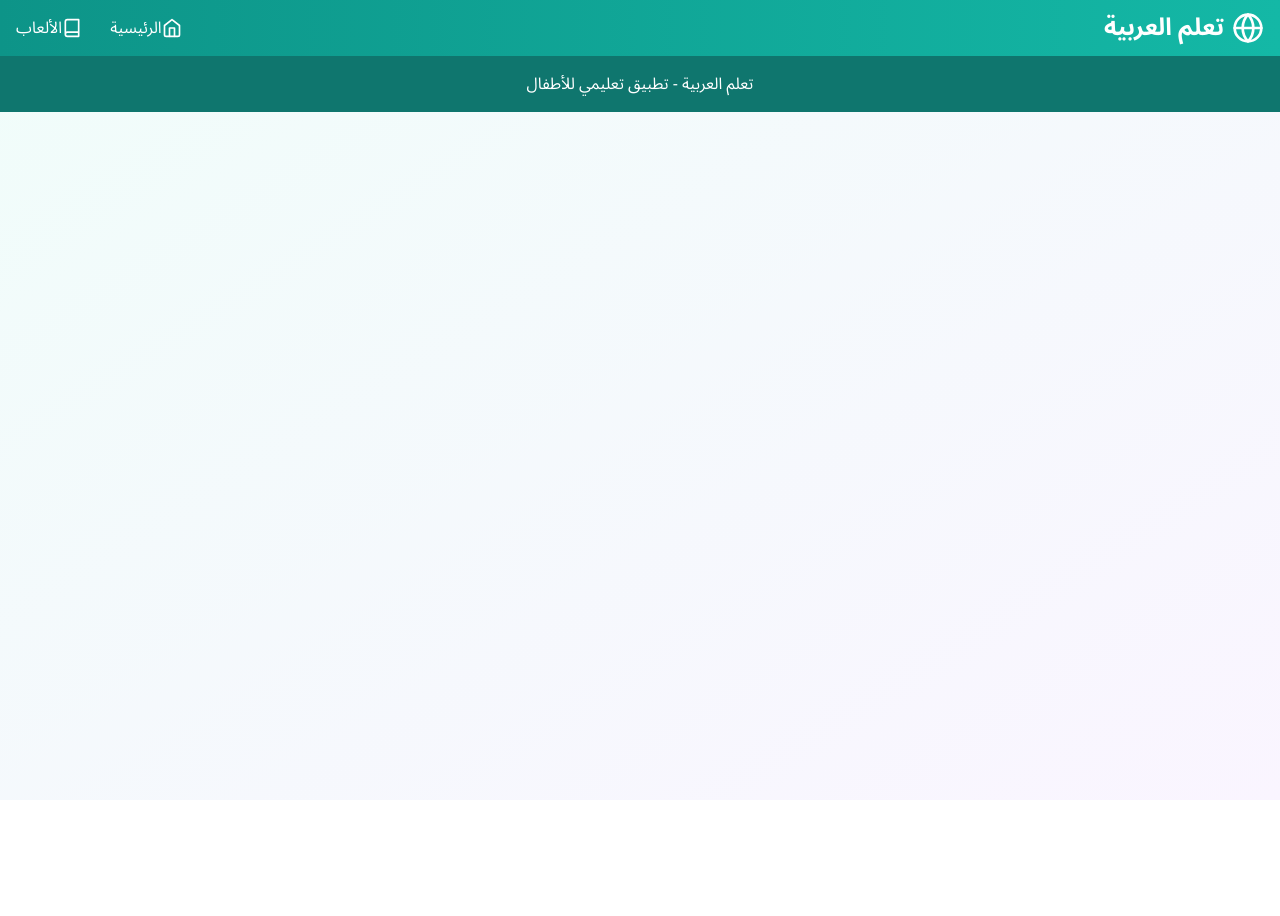
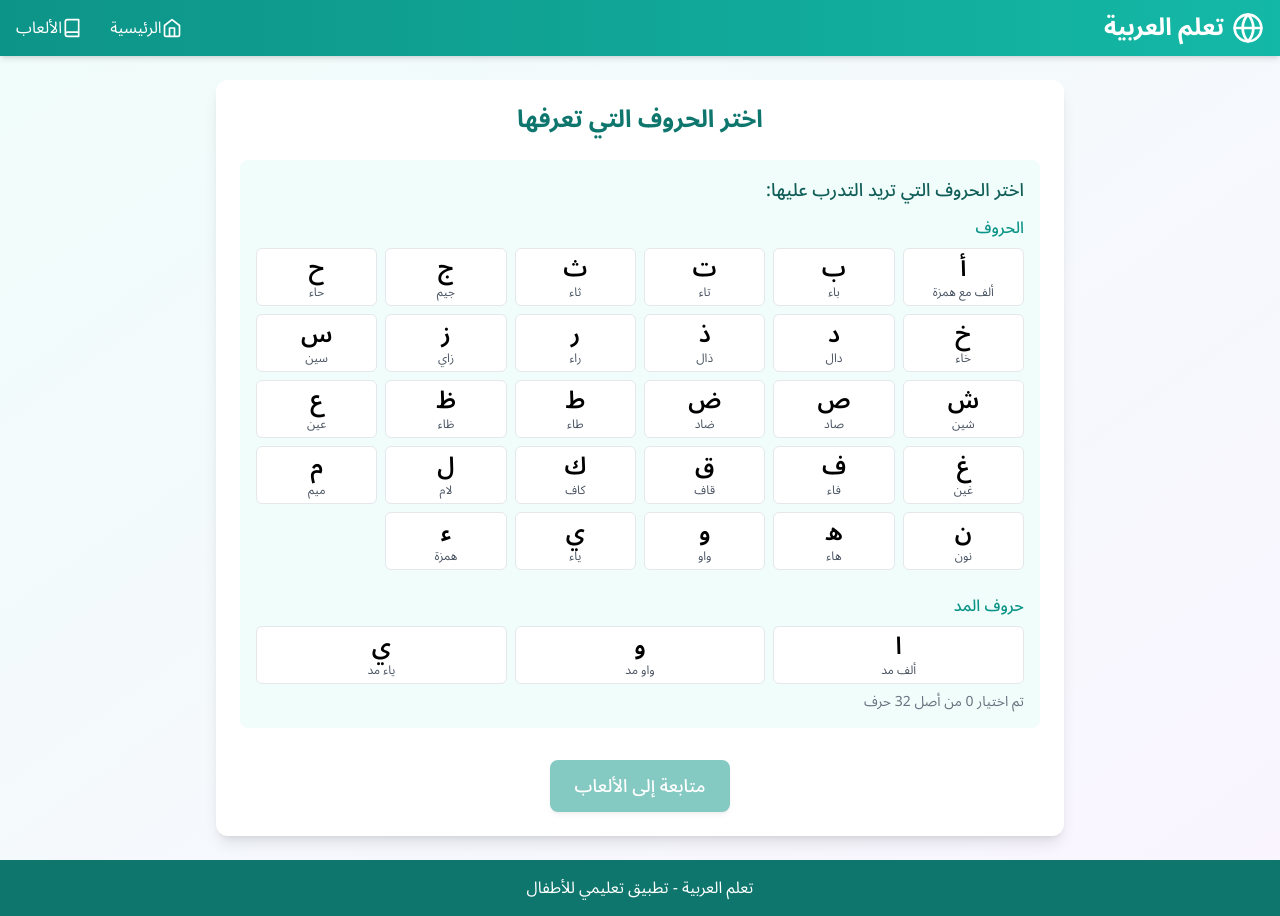
Before and after one commit to AkremGomri/website-learn-arabic, a React (Vite) app: page /select-letters in a window 1280 px wide. Before the commit the page ends 800 px from the top, so only its background shows below. Built offline with nearby package versions, Linux system fonts and the light colour scheme.

Commit message:
Restructure app for letter selection

```diff
--- a/src/App.tsx
+++ b/src/App.tsx
@@ -1,8 +1,9 @@
 import React from 'react';
-import { BrowserRouter as Router, Routes, Route } from 'react-router-dom';
+import { BrowserRouter as Router, Routes, Route, Navigate } from 'react-router-dom';
 import Header from './components/common/Header';
 import Home from './pages/Home';
 import Games from './pages/Games';
+import LetterSelection from './pages/LetterSelection';
 import LetterFormsGame from './components/games/LetterForms/LetterFormsGame';
 import WordGeneratorGame from './components/games/WordGenerator/WordGeneratorGame';
 import MemoryGame from './components/games/MemoryGame/MemoryGame';
@@ -15,6 +16,7 @@ function App() {
         <main>
           <Routes>
             <Route path="/" element={<Home />} />
+            <Route path="/select-letters" element={<LetterSelection />} />
             <Route path="/games" element={<Games />} />
             <Route path="/letter-forms" element={<LetterFormsGame />} />
             <Route path="/word-generator" element={<WordGeneratorGame />} />
--- a/src/pages/Home.tsx
+++ b/src/pages/Home.tsx
@@ -14,59 +14,6 @@ const Home: React.FC = () => {
           <p className="text-xl text-gray-600 max-w-xl mx-auto">
             تطبيق تفاعلي لمساعدة الأطفال على تعلم اللغة العربية من خلال الألعاب والأنشطة الممتعة.
           </p>
-        </div>
-
-        <div className="grid md:grid-cols-3 gap-8 mb-12">
-          <div className="bg-white rounded-xl shadow-md overflow-hidden transform transition-all duration-300 hover:shadow-lg hover:-translate-y-1">
-            <div className="bg-teal-600 p-4 flex justify-center">
-              <Book className="h-16 w-16 text-white" />
-            </div>
-            <div className="p-6">
-              <h3 className="text-xl font-bold mb-2 text-teal-700">أشكال الحروف</h3>
-              <p className="text-gray-600 mb-4">
-                تعلم كيفية كتابة الحروف العربية في مختلف أشكالها: في بداية الكلمة، وسطها، ونهايتها.
-              </p>
-              <Link to="/letter-forms">
-                <Button variant="primary" fullWidth>
-                  ابدأ اللعب
-                </Button>
-              </Link>
-            </div>
-          </div>
-
-          <div className="bg-white rounded-xl shadow-md overflow-hidden transform transition-all duration-300 hover:shadow-lg hover:-translate-y-1">
-            <div className="bg-purple-600 p-4 flex justify-center">
-              <Sparkles className="h-16 w-16 text-white" />
-            </div>
-            <div className="p-6">
-              <h3 className="text-xl font-bold mb-2 text-purple-700">مولد الكلمات</h3>
-              <p className="text-gray-600 mb-4">
-                اختر الحروف التي تريد التدرب عليها، وسنقوم بإنشاء كلمات مخصصة لك.
-              </p>
-              <Link to="/word-generator">
-                <Button variant="secondary" fullWidth>
-                  ابدأ اللعب
-                </Button>
-              </Link>
-            </div>
-          </div>
-
-          <div className="bg-white rounded-xl shadow-md overflow-hidden transform transition-all duration-300 hover:shadow-lg hover:-translate-y-1">
-            <div className="bg-orange-500 p-4 flex justify-center">
-              <Brain className="h-16 w-16 text-white" />
-            </div>
-            <div className="p-6">
-              <h3 className="text-xl font-bold mb-2 text-orange-600">لعبة الذاكرة</h3>
-              <p className="text-gray-600 mb-4">
-                اختبر ذاكرتك! شاهد الكلمة ثم اختر الحروف بالترتيب الصحيح.
-              </p>
-              <Link to="/memory-game">
-                <Button variant="accent" fullWidth>
-                  ابدأ اللعب
-                </Button>
-              </Link>
-            </div>
-          </div>
         </div>
 
         <div className="bg-white rounded-xl shadow-md p-6 mb-12">
@@ -99,23 +46,11 @@ const Home: React.FC = () => {
           <h2 className="text-2xl font-bold mb-6 text-teal-700">
             ابدأ رحلة التعلم الآن!
           </h2>
-          <div className="flex flex-wrap justify-center gap-4">
-            <Link to="/letter-forms">
-              <Button variant="primary" size="lg">
-                تعلم أشكال الحروف
-              </Button>
-            </Link>
-            <Link to="/word-generator">
-              <Button variant="secondary" size="lg">
-                مولد الكلمات
-              </Button>
-            </Link>
-            <Link to="/memory-game">
-              <Button variant="accent" size="lg">
-                لعبة الذاكرة
-              </Button>
-            </Link>
-          </div>
+          <Link to="/select-letters">
+            <Button variant="primary" size="lg">
+              ابدأ التعلم
+            </Button>
+          </Link>
         </div>
       </div>
     </div>
--- /dev/null
+++ b/src/pages/LetterSelection.tsx
@@ -0,0 +1,135 @@
+import React, { useState, useEffect } from 'react';
+import { useNavigate } from 'react-router-dom';
+import { arabicLetters } from '../data/arabicLetters';
+import Button from '../components/common/Button';
+
+const LetterSelection: React.FC = () => {
+  const [selectedLetters, setSelectedLetters] = useState<string[]>([]);
+  const navigate = useNavigate();
+
+  // Group letters by type
+  const letterGroups = {
+    consonants: arabicLetters.filter(letter =>
+      !['alif', 'waw', 'ya'].includes(letter.id) ||
+      letter.id.endsWith('_cons')
+    ),
+    longVowels: arabicLetters.filter(letter =>
+      ['alif', 'waw', 'ya'].includes(letter.id) &&
+      !letter.id.endsWith('_cons')
+    )
+  };
+
+  // Select/deselect a letter
+  const toggleLetter = (letterId: string) => {
+    if (selectedLetters.includes(letterId)) {
+      setSelectedLetters(prev => prev.filter(id => id !== letterId));
+    } else {
+      setSelectedLetters(prev => [...prev, letterId]);
+    }
+  };
+
+  // Save selected letters and proceed to games
+  const handleContinue = () => {
+    if (selectedLetters.length === 0) {
+      alert('الرجاء اختيار حرف واحد على الأقل');
+      return;
+    }
+    localStorage.setItem('selectedLetters', JSON.stringify(selectedLetters));
+    navigate('/games');
+  };
+
+  // Load previously selected letters if any
+  useEffect(() => {
+    const saved = localStorage.getItem('selectedLetters');
+    if (saved) {
+      setSelectedLetters(JSON.parse(saved));
+    }
+  }, []);
+
+  return (
+    <div className="max-w-4xl mx-auto p-6">
+      <div className="bg-white rounded-xl shadow-lg p-6">
+        <h2 className="text-2xl font-bold text-teal-700 mb-6 text-center">
+          اختر الحروف التي تعرفها
+        </h2>
+
+        <div className="space-y-8">
+          <div className="bg-teal-50 p-4 rounded-lg">
+            <h3 className="text-lg font-medium text-teal-800 mb-3">
+              اختر الحروف التي تريد التدرب عليها:
+            </h3>
+
+            {/* Consonants Section */}
+            <div className="mb-6">
+              <h4 className="text-md font-medium text-teal-600 mb-2">
+                الحروف
+              </h4>
+              <div className="grid grid-cols-3 sm:grid-cols-4 md:grid-cols-6 gap-2">
+                {letterGroups.consonants.map((letter) => (
+                  <div
+                    key={letter.id}
+                    className={`
+                      p-1 rounded-md cursor-pointer transition-all duration-200
+                      ${selectedLetters.includes(letter.id)
+                        ? 'bg-teal-200 border-2 border-teal-400 shadow-inner'
+                        : 'bg-white border border-gray-200 hover:border-teal-300'}
+                    `}
+                    onClick={() => toggleLetter(letter.id)}
+                  >
+                    <div className="flex flex-col items-center">
+                      <span className="text-2xl font-arabic">{letter.isolated}</span>
+                      <span className="text-xs text-gray-600">{letter.name}</span>
+                    </div>
+                  </div>
+                ))}
+              </div>
+            </div>
+
+            {/* Long Vowels Section */}
+            <div>
+              <h4 className="text-md font-medium text-teal-600 mb-2">
+                حروف المد
+              </h4>
+              <div className="grid grid-cols-3 gap-2">
+                {letterGroups.longVowels.map((letter) => (
+                  <div
+                    key={letter.id}
+                    className={`
+                      p-1 rounded-md cursor-pointer transition-all duration-200
+                      ${selectedLetters.includes(letter.id)
+                        ? 'bg-teal-200 border-2 border-teal-400 shadow-inner'
+                        : 'bg-white border border-gray-200 hover:border-teal-300'}
+                    `}
+                    onClick={() => toggleLetter(letter.id)}
+                  >
+                    <div className="flex flex-col items-center">
+                      <span className="text-2xl font-arabic">{letter.isolated}</span>
+                      <span className="text-xs text-gray-600">{letter.name}</span>
+                    </div>
+                  </div>
+                ))}
+              </div>
+            </div>
+
+            <div className="mt-2 text-sm text-gray-500">
+              تم اختيار {selectedLetters.length} من أصل {arabicLetters.length} حرف
+            </div>
+          </div>
+
+          <div className="text-center mt-8">
+            <Button
+              variant="primary"
+              size="lg"
+              onClick={handleContinue}
+              disabled={selectedLetters.length === 0}
+            >
+              متابعة إلى الألعاب
+            </Button>
+          </div>
+        </div>
+      </div>
+    </div>
+  );
+};
+
+export default LetterSelection;
```
